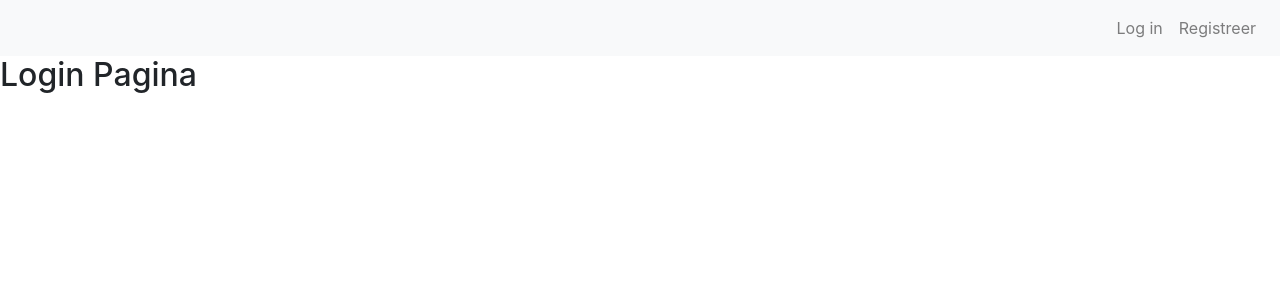
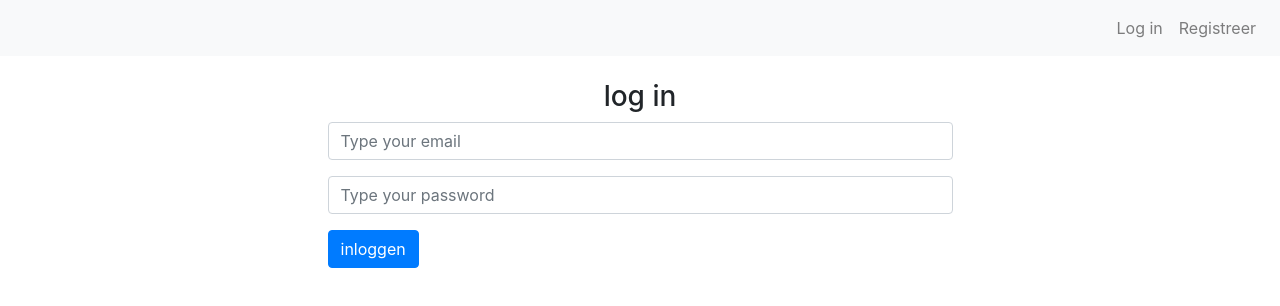
Before and after one commit to Nossulenko/techmate-, a Next.js app in the folder frontend/: page /signin in a window 1280 px wide. Shown: the top 306 px of the page. Built offline with nearby package versions, Linux system fonts and the light colour scheme.

Commit message:
log out function ready

```diff
--- a/frontend/actions/auth.js
+++ b/frontend/actions/auth.js
@@ -1,5 +1,6 @@
 import fetch from 'isomorphic-fetch';
 import {API} from '../config';
+import cookie from 'js-cookie';
 
 // create a new user
 export const signup = (user) => {
@@ -19,3 +20,101 @@ export const signup = (user) => {
         })
         .catch(err => console.log(err));
 };
+
+export const signin = (user) => {
+
+    return fetch(`${API}/signin`,{
+
+        method: 'POST',
+        headers: {
+            Accept: 'application/json',
+            'Content-Type': 'application/json'
+        },
+
+        body: JSON.stringify(user)
+    })
+        .then(response => {
+            return response.json()
+        })
+        .catch(err => console.log(err));
+};
+
+
+export const signout = (next) => {
+     removeCookie('token')
+    removeLocalstorage('user')
+    next()
+
+    return fetch (`${API}/signout`,{
+        method: 'GET'
+    })
+        .then(response => {
+            console.log('signout succes');
+        })
+        .catch(err => console.log(err));
+
+};
+
+
+//set cookie
+
+export  const setCookie = (key, value) => {
+    if (process.browser){
+        cookie.set(key, value, {
+            expires: 1
+        });
+    }
+};
+
+//remove cookie
+
+export  const removeCookie = (key) => {
+    if (process.browser){
+        cookie.remove(key,{
+            expires: 1
+        });
+    }
+};
+
+// get cookie
+
+export  const getCookie = (key) => {
+    if (process.browser){
+        return cookie.get(key)
+    }
+};
+
+// localstorage
+
+export const setLocalstorage = (key, value) => {
+    if (process.browser) {
+        localStorage.setItem(key, JSON.stringify(value))
+    }
+};
+
+export const removeLocalstorage = (key) => {
+    if (process.browser) {
+        localStorage.removeItem(key)
+    }
+};
+
+//authenticate user by pass data to cookie and localstorage
+
+export const authenticate = (data, next) =>{
+    setCookie('token', data.token)
+    setLocalstorage('user', data.user)
+    next();
+};
+
+export  const isAuth = () => {
+    if (process.browser) {
+        const cookieChecked = getCookie('token')
+        if(cookieChecked){
+            if(localStorage.getItem('user')){
+                return JSON.parse(localStorage.getItem('user'))
+            }else {
+                return false;
+            }
+        }
+    }
+};
--- a/frontend/components/Auth/SigninComponent.js
+++ b/frontend/components/Auth/SigninComponent.js
@@ -1,6 +1,93 @@
+import { useState } from 'react';
+import { signin, authenticate } from '../../actions/auth';
+import Router from 'next/router';
+
 const SigninComponent = () => {
+    const [values, setValues] = useState({
 
-    return <h2>Login Pagina</h2>;
+        email: '',
+        password: '',
+        error: '',
+        loading: false,
+        message: '',
+        showForm: true
+
+    });
+
+    const {email, password, error, loading, message, showForm} = values;
+
+    const handleSubmit = e => {
+        e.preventDefault();
+        //console.table({email, password, error, loading, message, showForm});
+        setValues({...values,  error: false, loading: false});
+        const user = {email, password};
+
+        signin(user)
+            .then(data => {
+                if (data.error){
+                    setValues({...values, error: data.error});
+                } else {
+                    // save user token to cookie
+                    // save user info to localstorage
+                    // authenticate user
+
+                    authenticate(data, () =>{
+                        Router.push(`/`);
+                    });
+
+                }
+            });
+    };
+
+    const handleChange = name => e => {
+        setValues({...values, error: false, [name]: e.target.value});
+    };
+
+    const  showLoading = () => (loading ? <div className="alert alert-info">Loading...</div>: '');
+    const  showError = () => (error ? <div className="alert alert-danger">{error}</div>: '');
+    const  showMessage = () => (message ? <div className="alert alert-message">{message}</div>: '');
+
+
+    const signinForm = () => {
+
+        return (
+            <form onSubmit={handleSubmit}>
+
+                <div className="form-group">
+                    <input
+                        value= {email}
+                        onChange= {handleChange('email')}
+                        type="email"
+                        className="form-control"
+                        placeholder="Type your email"
+                    />
+                </div>
+
+                <div className="form-group">
+                    <input
+                        value={password}
+                        onChange={handleChange('password')}
+                        type="password" className="form-control"
+                        placeholder="Type your password"
+                    />
+                </div>
+                <div>
+                    <button className="btn btn-primary">inloggen</button>
+                </div>
+
+
+            </form>
+        );
+    };
+
+
+    return <React.Fragment>
+        {showLoading()}
+        {showMessage()}
+        {showError()}
+        {signinForm()}
+    </React.Fragment>;
+
 };
 
 export default SigninComponent;
--- a/frontend/components/Header.js
+++ b/frontend/components/Header.js
@@ -1,7 +1,8 @@
 import {useState} from 'react';
 import {APP_NAME} from "../config";
 import Link from 'next/link';
-
+import {signout, isAuth} from "../actions/auth";
+import Router from "next/router";
 
 import {
     Collapse,
@@ -32,6 +33,11 @@ const  Header = () => {
                     <NavbarToggler onClick={toggle} />
                     <Collapse isOpen={isOpen} navbar>
                         <Nav className="ml-auto" navbar>
+
+
+                                {!isAuth() && (
+
+                                    <React.Fragment>
                                             <NavItem>
                                                 <Link href="/signin">
                                                     <NavLink>Log in</NavLink>
@@ -42,6 +48,21 @@ const  Header = () => {
                                                     <NavLink>Registreer</NavLink>
                                                 </Link>
                                             </NavItem>
+                                    </React.Fragment>
+                                )}
+
+                                {isAuth() && (
+
+                                    <NavItem>
+                                        <NavItem>
+                                            <NavLink style={{ cursor: 'pointer' }} onClick={() => signout(() => Router.replace(`/signin`))}>
+                                                log uit
+                                            </NavLink>
+                                        </NavItem>
+                                </NavItem>
+
+                                )}
+
                         </Nav>
                     </Collapse>
                 </Navbar>
--- a/frontend/package.json
+++ b/frontend/package.json
@@ -14,6 +14,7 @@
   "dependencies": {
     "arwes": "^1.0.0-alpha.5",
     "isomorphic-fetch": "^2.2.1",
+    "js-cookie": "^2.2.1",
     "next": "^9.0.7",
     "react": "^16.10.2",
     "react-dom": "^16.10.2",
--- a/frontend/pages/signin.js
+++ b/frontend/pages/signin.js
@@ -1,4 +1,5 @@
 import Layout from '../components/Layout';
+import SigninCompontent from '../components/auth/SignupComponent';
 import Link from 'next/link';
 import SigninComponent from "../components/Auth/SigninComponent";
 
@@ -6,7 +7,12 @@ const Signin = () => {
     return (
 
         <Layout>
-           <SigninComponent/>
+            <h3 className="text-center pt-4 pt-4">log in</h3>
+            <div className="row">
+                <div className="col-md-6 offset-md-3">
+                 <SigninComponent/>
+                </div>
+            </div>
         </Layout>
 
     );
```
Also changed, not shown: 1 other file (tests, documents, lock files or other folders). Lines whose indentation alone changed are shown as unchanged.
